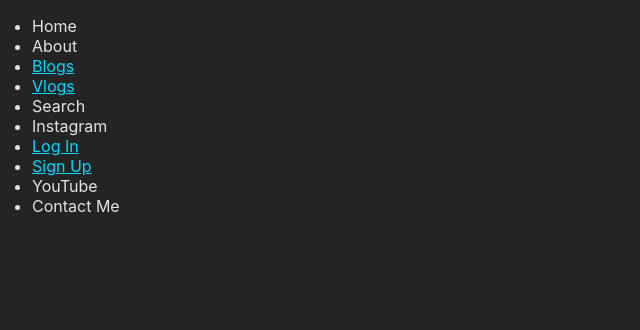
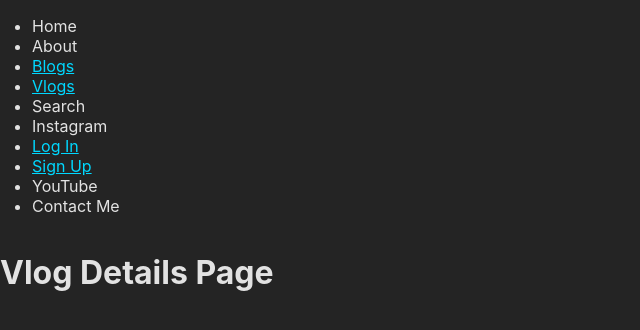
Before and after one commit to brooklinlee/salt-and-pine-front-end, a React (Vite) app: page /vlogs/1 in a window 1280 px wide. Shown: the top 330 px of the page, without its empty margins (0-640 px from the left). Built offline with nearby package versions, Linux system fonts and the light colour scheme; no server answers.

Commit message:
stub up VlogDetails page and route in App

```diff
--- a/src/App.jsx
+++ b/src/App.jsx
@@ -13,6 +13,7 @@ import NewBlog from './pages/NewBlog/NewBlog'
 import EditBlog from './pages/EditBlog/EditBlog'
 import NewVlog from './pages/NewVlog/NewVlog'
 import VlogList from './pages/VlogList/VlogList'
+import VlogDetails from './pages/VlogDetails/VlogDetails'
 
 // components
 import NavBar from './components/NavBar/NavBar'
@@ -163,6 +164,12 @@ function App() {
             </ProtectedRoute>
           }
         />
+        <Route
+          path='/vlogs/:vlogId'
+          element={
+            <VlogDetails />
+          }
+        />
       </Routes>
     </>
   )
--- a/src/components/Vlog Card/VlogCard.jsx
+++ b/src/components/Vlog Card/VlogCard.jsx
@@ -1,3 +1,6 @@
+// npm modules
+import { Link } from "react-router-dom"
+
 // components
 import AuthorInfo from "../AuthorInfo/AuthorInfo"
 
@@ -5,10 +8,12 @@ const VlogCard = ({ vlog }) => {
   return (
     <>
     <h1>Vlog Card</h1>
+    <Link to={`/vlogs/${vlog._id}`}>
       <article>
         <h1>{ vlog.title }</h1>
         <AuthorInfo content={ vlog }/>
       </article>
+    </Link>
     </>
   )
 }
--- /dev/null
+++ b/src/pages/VlogDetails/VlogDetails.jsx
@@ -0,0 +1,9 @@
+const VlogDetails = () => {
+  return (
+    <>
+      <h1>Vlog Details Page</h1>
+    </>
+  )
+}
+
+export default VlogDetails
```
Also changed, not shown: src/services/VlogService.js (indentation only).
